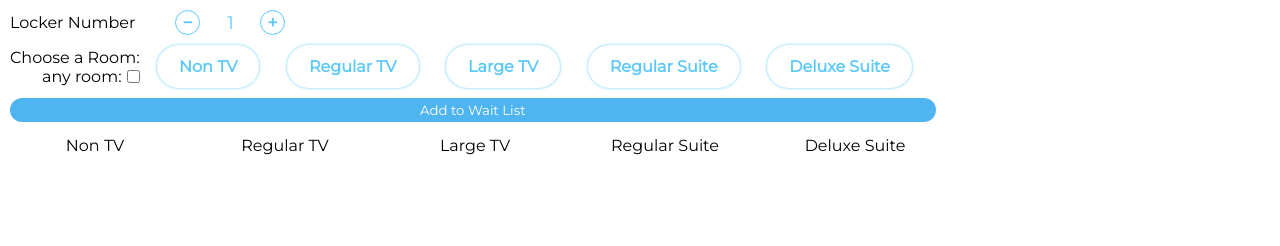
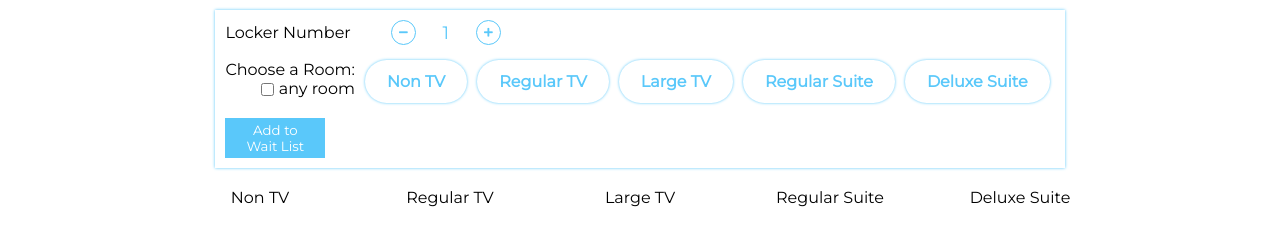
Before and after one commit to aakeohane/Waiting-List, a website with bundled scripts: page index.html in a window 1280 px wide. Built offline with nearby package versions, Linux system fonts and the light colour scheme; no server answers.

Commit message:
styling completed for admin view

```diff
--- a/index.html
+++ b/index.html
@@ -31,8 +31,8 @@
       <div class="label-container">
         <label for="room">Choose a Room:</label>
         <div class="checkbox-container">
-          <label for="demoCheckbox">any room:</label>
           <input id="checkBox" type="checkbox" name="checkbox" class="room-options"/>
+          <label for="demoCheckbox">any room</label>
         </div>
       </div>
       <div class="options-container" id="visibleOptions">
--- a/styles.css
+++ b/styles.css
@@ -7,10 +7,11 @@
   font-family: "Montserrat", sans-serif;
 }
 
-.options-container {
+body {
   display: flex;
-  justify-content: space-evenly;
-  width: 800px;
+  justify-content: center;
+  flex-direction: column;
+  align-items: center;
 }
 
 #addLockerForm {
@@ -18,7 +19,9 @@
   flex-direction: column;
   width: fit-content;
   gap: 10px;
-  margin: 10px;
+  margin: 10px 10px 20px 10px;
+  padding: 10px;
+  box-shadow: 0 0 3px 0 rgb(90, 200, 250);
 }
 
 #lockerContainer {
@@ -66,7 +69,16 @@ input[type="number"]::-webkit-outer-spin-button {
 
 .choose-room-container {
   display: flex;
+  flex-wrap: wrap;
   align-items: center;
+}
+
+.options-container {
+  display: flex;
+  max-width: 800px;
+  width: auto;
+  flex-wrap: wrap;
+  margin: 0 0 0 5px;
 }
 
 .room-options {
@@ -76,7 +88,7 @@ input[type="number"]::-webkit-outer-spin-button {
   border-radius: 25px;
   border: 2px solid transparent;
   padding: 10px 20px;
-  margin-right: 10px;
+  margin: 5px;
   box-sizing: border-box;
   cursor: pointer;
   font-weight: 800;
@@ -92,7 +104,6 @@ input[type="number"]::-webkit-outer-spin-button {
 }
 .chosen,
 .chosen:hover {
-  /* outline: 1.5px solid transparent; */
   background-color: rgb(90, 200, 250);
   color: #eeedee;
 }
@@ -104,37 +115,37 @@ input[type="number"]::-webkit-outer-spin-button {
 .label-container {
   display: flex;
   flex-direction: column;
+  margin-bottom: 5px;
 }
 
 .checkbox-container {
   display: flex;
   align-self: flex-end;
-  margin: 0;
+  align-items: center;
 }
 
 #checkBox {
-  margin-left: 5px;
   box-shadow: none;
-  margin-right: 0;
+  margin: 2px 5px 0 0;
 }
 
 #addToWaitlist {
   display: inline-block;
   padding: 0.3em 1.2em;
-  margin: 0 0.3em 0.3em 0;
+  width: 100px;
   border: none;
-  border-radius: 2em;
-  text-decoration: none;
-  font-weight: 300;
   color: #ffffff;
-  background-color: #4eb5f1;
+  background-color: rgb(90, 200, 250);
   text-align: center;
-  transition: all 0.2s;
+}
+
+#addToWaitlist:active {
+  transform: translateY(2px);
 }
 
 #listContainer {
   display: flex;
-  width: 40%;
+  /* width: 40%; */
 }
 
 ul,
```
